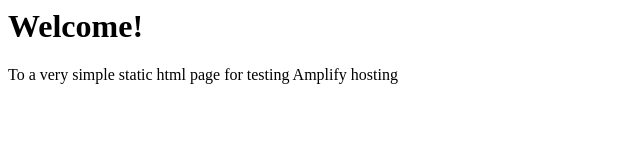
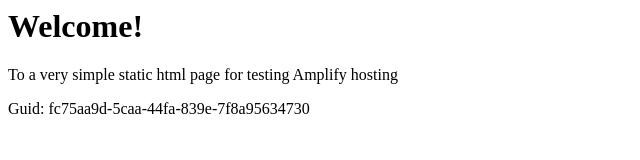
Before and after one commit to aws-aemilia-lhr/Github-PR-Commit-Integration-Test-DoNotTouch-v0-prod-eu-west-2, a website: page src/index.html in a window 1280 px wide. Shown: the whole page, without its empty margins (0-640 px from the left). Drawn offline with Linux system fonts and the light colour scheme.

Commit message:
commit from integ tests

```diff
--- a/src/index.html
+++ b/src/index.html
@@ -1,3 +1,5 @@
+
+
 <html lang="en">
 
 <head>
@@ -10,6 +12,6 @@
 <body>
     <h1>Welcome!</h1>
     <p>To a very simple static html page for testing Amplify hosting</p>
-</body>
+    <p>Guid: fc75aa9d-5caa-44fa-839e-7f8a95634730</p></body>
 
 </html>
```
